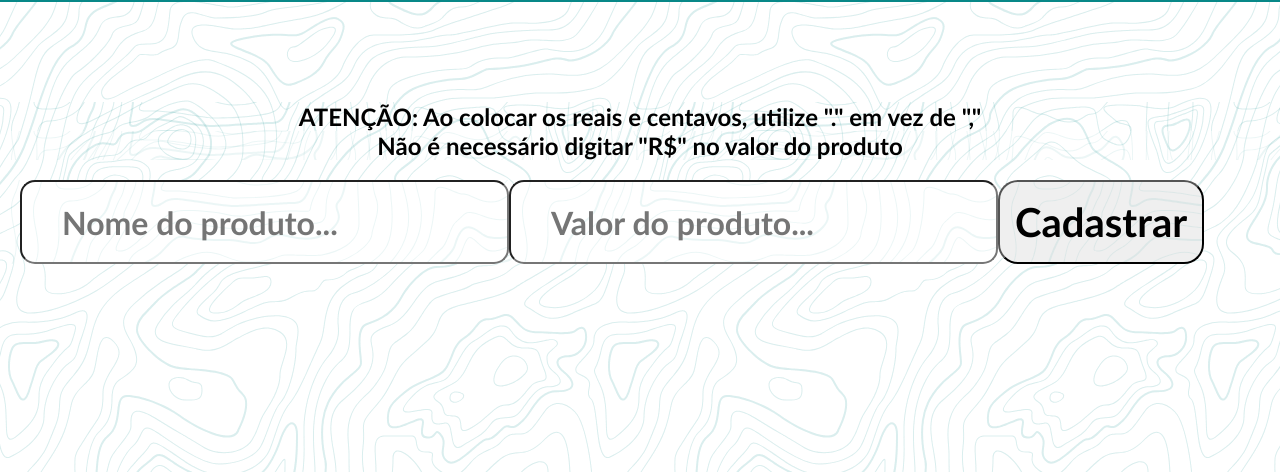
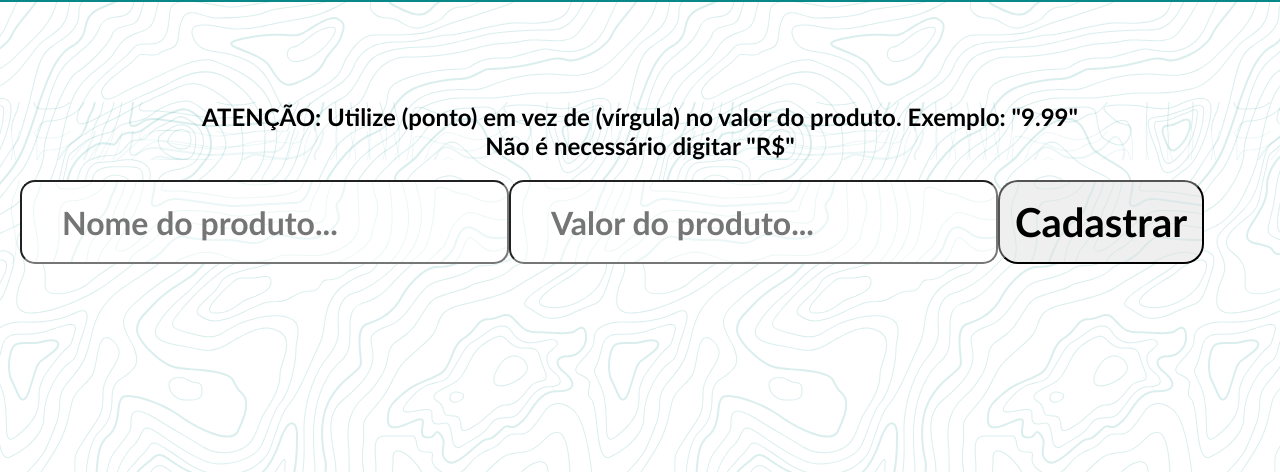
Before and after one commit to jvicttr/ListaDeCompras, a plain HTML site: page index.html in a window 1280 px wide. Shown: the part 110-582 px from the top of the page. Drawn offline with Linux system fonts and the light colour scheme.

Commit message:
Update index.html

```diff
--- a/index.html
+++ b/index.html
@@ -19,8 +19,8 @@
         <h2>Lista de Supermercado</h2>
     </header>
     <div class="aviso">
-        <h2>ATENÇÃO: Ao colocar os reais e centavos, utilize "." em vez de ","</h2>
-        <h2>Não é necessário digitar "R$" no valor do produto</h2>
+        <h2>ATENÇÃO: Utilize (ponto) em vez de (vírgula) no valor do produto. Exemplo: "9.99"</h2>
+        <h2>Não é necessário digitar "R$"</h2>
     </div>
     <div class="lista-cadastro">
         <input class="nomeProduto" type="text" placeholder="Nome do produto..." name="nome_produto" />
```
